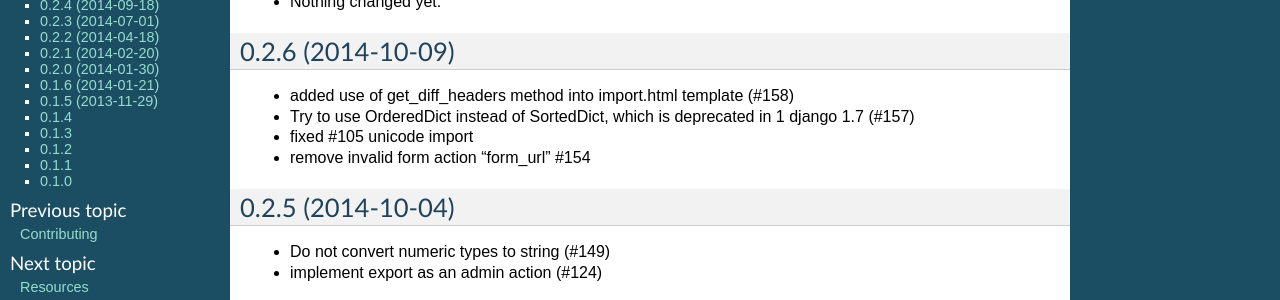
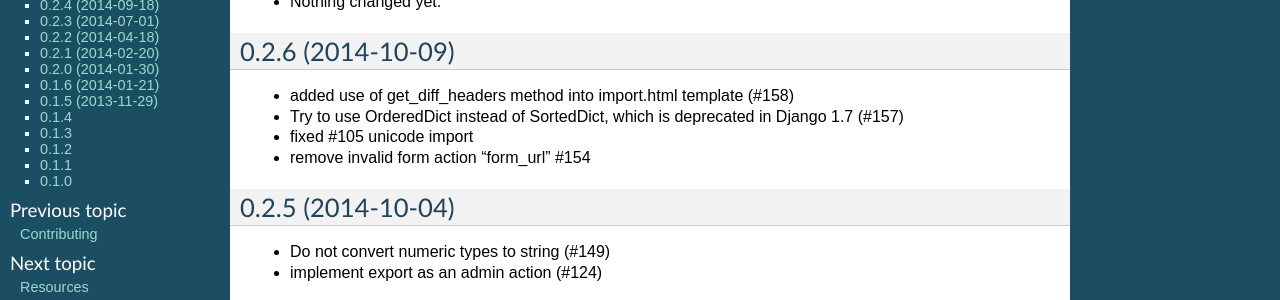
Before and after one commit to django-import-export/django-import-export, a Sphinx documentation site: the page built from docs/changelog.rst, in a window 1280 px wide. Shown: the part 157-457 px from the top of the page. Built offline with Sphinx 7.4.7, drawn with Linux system fonts in a browser that asks for light colours; the version number could not be read and is left out.

Commit message:
Update changelog.rst
There was a stray character here, and I capitalised Django.

```diff
--- a/docs/changelog.rst
+++ b/docs/changelog.rst
@@ -12,8 +12,8 @@ Changelog for django-import-export
 
 - added use of get_diff_headers method into import.html template (#158)
 
-- Try to use OrderedDict instead of SortedDict, which is deprecated in 1
-  django 1.7 (#157)
+- Try to use OrderedDict instead of SortedDict, which is deprecated in
+  Django 1.7 (#157)
 
 - fixed #105 unicode import
 
```
